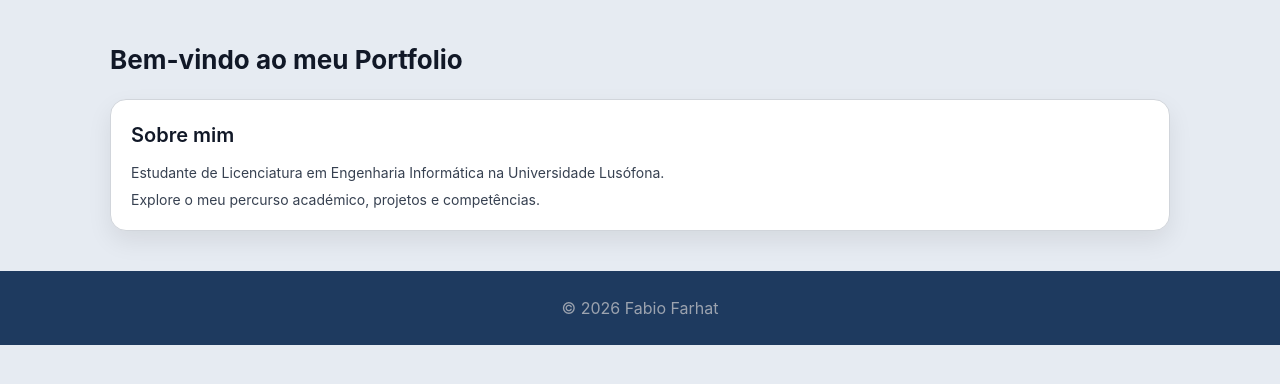
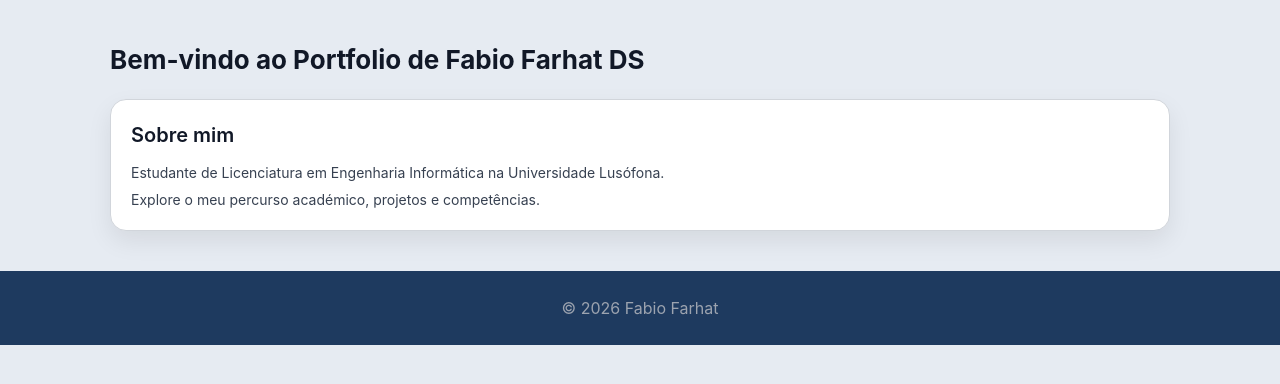
Before and after one commit to fabio-gravity/portfolio, a Django app: page / in a window 1280 px wide. Shown: the part 113-497 px from the top of the page. Run offline with Django 5.2, Linux system fonts and the light colour scheme.

Commit message:
legera modificacao

```diff
--- a/portfolio/templates/portfolio/index.html
+++ b/portfolio/templates/portfolio/index.html
@@ -1,7 +1,7 @@
 {% extends "portfolio/base.html" %}
 
 {% block content %}
-<h2>Bem-vindo ao meu Portfolio</h2>
+<h2>Bem-vindo ao Portfolio de Fabio Farhat DS</h2>
 
 <section>
     <article>
```
